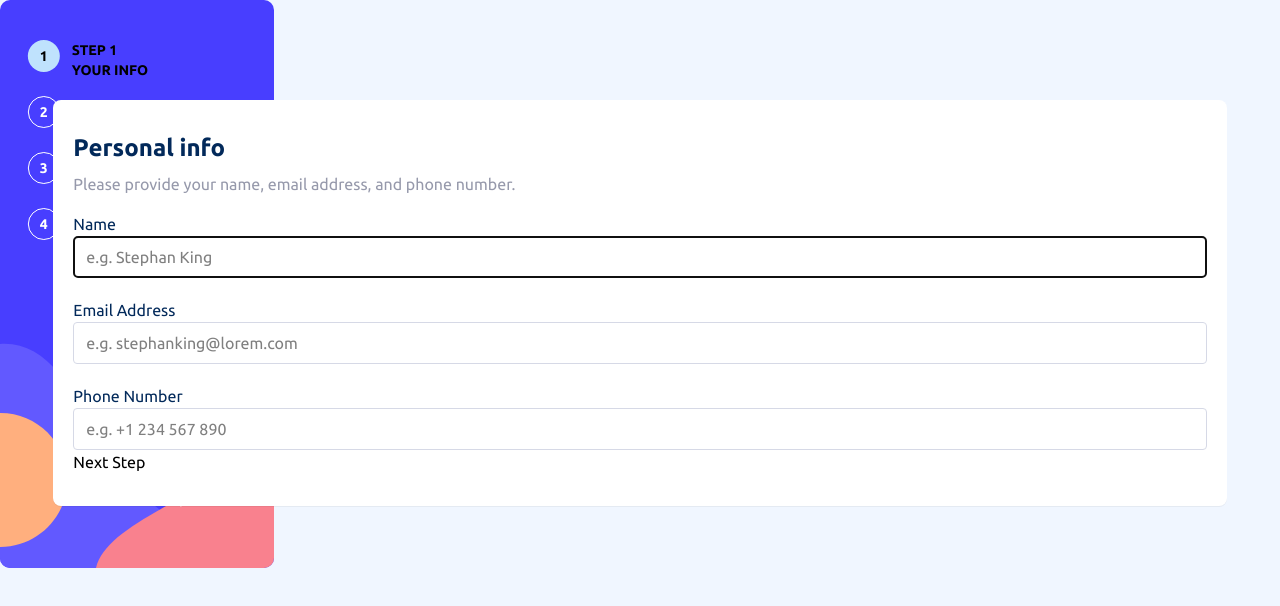
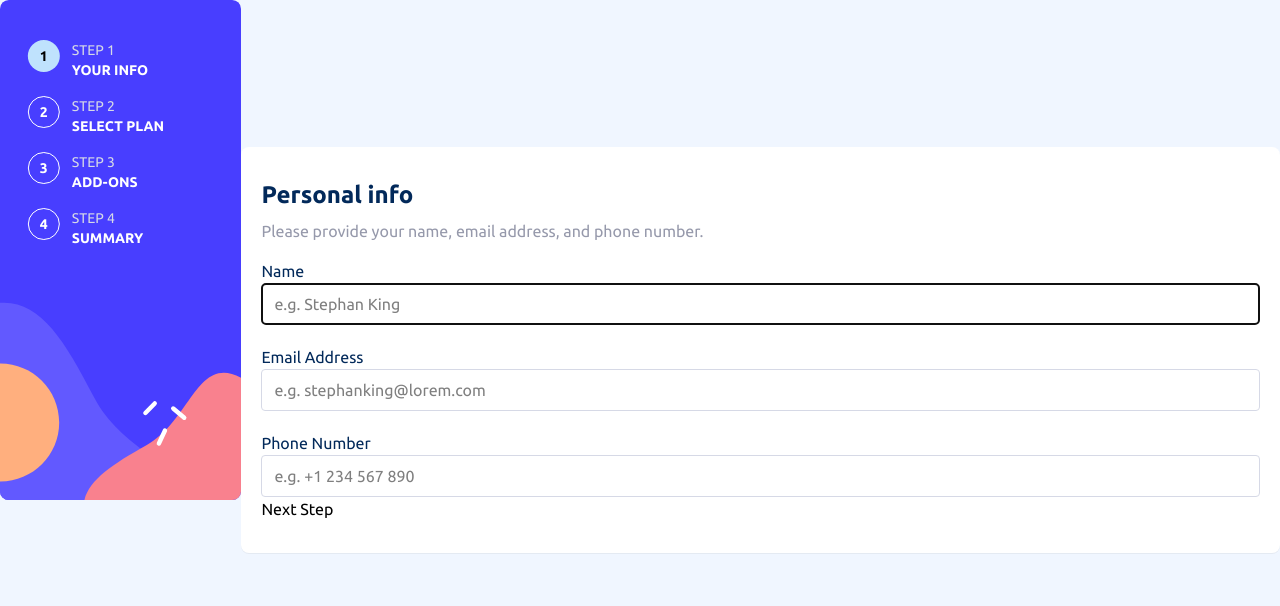
Before and after one commit to SanazBHMN/multi-step-form, a React (Vite) app: page / in a window 1280 px wide. Shown: the top 606 px of the page. Built offline with nearby package versions, Linux system fonts and the light colour scheme.

Commit message:
Add styles to steps on bigger device size

```diff
--- a/src/App.tsx
+++ b/src/App.tsx
@@ -20,9 +20,9 @@ function App() {
   // console.log(steps);
 
   return (
-    <div>
+    <div className="items-center justify-center md:flex">
       <StepsList steps={steps} currentStepIndex={currentStepIndex} />
-      <form className="absolute top-25 right-0 left-0 mx-auto w-11/12 rounded-lg bg-white px-5 py-8 shadow-2xs">
+      <form className="absolute top-25 right-0 left-0 mx-auto w-11/12 rounded-lg bg-white px-5 py-8 shadow-2xs sm:relative">
         {step}
         {!isFirstStep && (
           <button type="button" onClick={back}>
--- a/src/components/Step.tsx
+++ b/src/components/Step.tsx
@@ -14,8 +14,8 @@ export const Step = ({ stepNumber, stepTitle, isStepActive }: StepProps) => {
       </div>
       {stepTitle && (
         <div className="hidden flex-col sm:flex">
-          <p>STEP {stepNumber}</p>
-          <p className="uppercase">{stepTitle}</p>
+          <p className="text-light-gray font-light">STEP {stepNumber}</p>
+          <p className="uppercase text-white">{stepTitle}</p>
         </div>
       )}
     </li>
```
